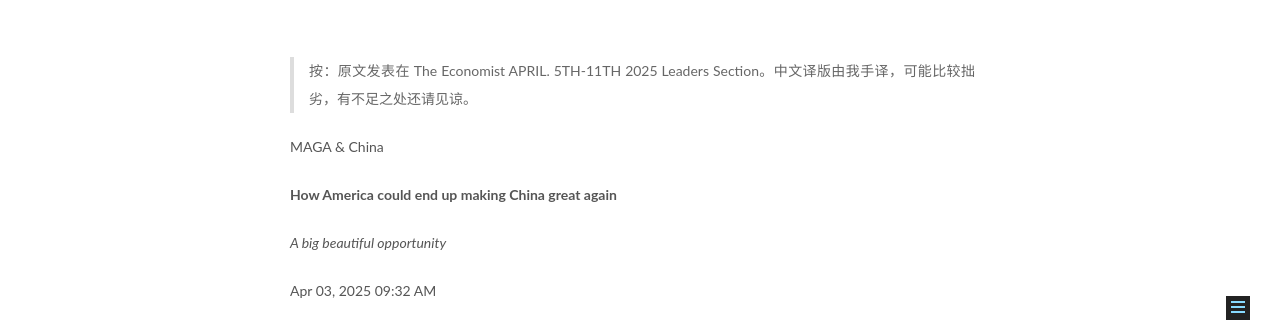
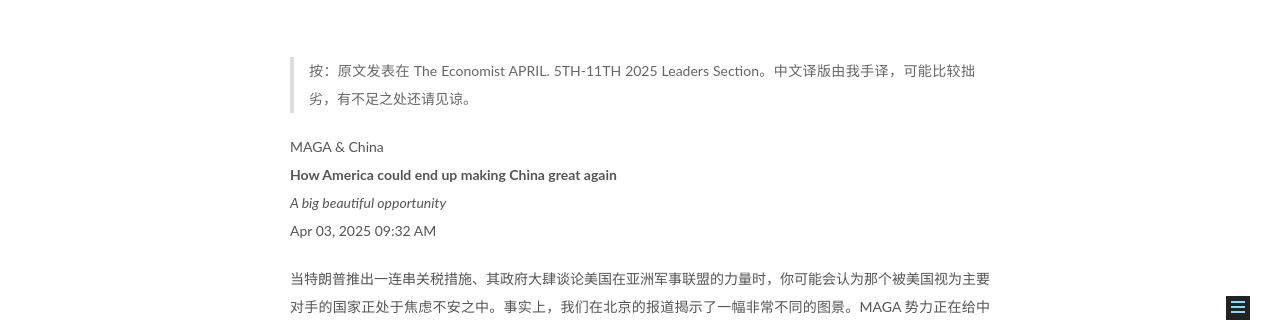
Before and after one commit to ksstqaq/ksstqaq.github.io, a plain HTML site: page 2025/04/07/The-Economist-MAGA-and-China/index.html in a window 1280 px wide. Shown: the part 435-757 px from the top of the page. Drawn offline with Linux system fonts and the light colour scheme.

Commit message:
Site updated: 2025-04-07 21:24:06

```diff
--- a/2025/04/07/The-Economist-MAGA-and-China/index.html
+++ b/2025/04/07/The-Economist-MAGA-and-China/index.html
@@ -79,15 +79,15 @@
 
 
 
-<meta name="description" content="按：原文发表在 The Economist APRIL. 5TH-11TH 2025 Leaders Section。中文译版由我手译，可能比较拙劣，有不足之处还请见谅。  MAGA &amp; China How America could end up making China great again A big beautiful opportunity Apr 03, 2025 09:3">
+<meta name="description" content="按：原文发表在 The Economist APRIL. 5TH-11TH 2025 Leaders Section。中文译版由我手译，可能比较拙劣，有不足之处还请见谅。  MAGA &amp; ChinaHow America could end up making China great againA big beautiful opportunityApr 03, 2025 09:32 A">
 <meta property="og:type" content="article">
 <meta property="og:title" content="[The Economist] MAGA and China">
 <meta property="og:url" content="https://ksstqaq.github.io/2025/04/07/The-Economist-MAGA-and-China/index.html">
 <meta property="og:site_name" content="KaisuoShutong 的精神保留地">
-<meta property="og:description" content="按：原文发表在 The Economist APRIL. 5TH-11TH 2025 Leaders Section。中文译版由我手译，可能比较拙劣，有不足之处还请见谅。  MAGA &amp; China How America could end up making China great again A big beautiful opportunity Apr 03, 2025 09:3">
+<meta property="og:description" content="按：原文发表在 The Economist APRIL. 5TH-11TH 2025 Leaders Section。中文译版由我手译，可能比较拙劣，有不足之处还请见谅。  MAGA &amp; ChinaHow America could end up making China great againA big beautiful opportunityApr 03, 2025 09:32 A">
 <meta property="og:locale" content="zh_CN">
 <meta property="article:published_time" content="2025-04-07T13:09:21.000Z">
-<meta property="article:modified_time" content="2025-04-07T13:15:16.443Z">
+<meta property="article:modified_time" content="2025-04-07T13:21:09.018Z">
 <meta property="article:author" content="KaisuoShutong">
 <meta property="article:tag" content="The Economist">
 <meta name="twitter:card" content="summary">
@@ -303,10 +303,7 @@
         <blockquote>
 <p>按：原文发表在 The Economist APRIL. 5TH-11TH 2025 Leaders Section。中文译版由我手译，可能比较拙劣，有不足之处还请见谅。</p>
 </blockquote>
-<p>MAGA &amp; China</p>
-<p><strong>How America could end up making China great again</strong></p>
-<p><em>A big beautiful opportunity</em></p>
-<p>Apr 03, 2025 09:32 AM</p>
+<p>MAGA &amp; China<br><strong>How America could end up making China great again</strong><br><em>A big beautiful opportunity</em><br>Apr 03, 2025 09:32 AM</p>
 <p>当特朗普推出一连串关税措施、其政府大肆谈论美国在亚洲军事联盟的力量时，你可能会认为那个被美国视为主要对手的国家正处于焦虑不安之中。事实上，我们在北京的报道揭示了一幅非常不同的图景。MAGA 势力正在给中国的领导人施加压力，迫使他们修正一些最坏的经济错误。同时，这也为中国在亚洲按照其意愿重新绘制地缘政治地图提供了机会。</p>
 <p>特朗普的 Rose Garden rant（注：指在白宫玫瑰园的演讲，特朗普宣布对几乎所有的美国贸易伙伴加征新的「对等」关税）使得中国损失惨重。现有关税加上新加征的 34% 已经使得总关税达到 65%——如果算上颠覆性取消的对于小包裹的关税豁免，可能还会略高一些。考虑到出口仍然占据中国 GDP 的约 20%（与 2017 年相当），这无疑将损害中国经济。中国既往的重整公司生产链到越南等国以绕开关税的策略将会不那么有效，因为如今美国正在全球设下贸易壁垒。</p>
 <p>这场贸易战的打响正值中国与通胀、房地产泡沫破灭和糟糕的人口结构斗争之际。在过去的五年里，CCP 忽视了消费疲软的问题，反而推行限制私营经济发展的国家主义政策。中国向外输出过剩产能，在全球倾销产品，助长了美国欧亚盟友的尖锐沙文主义情绪。</p>
```
Also changed, not shown: index.html (+1 -4 lines).
